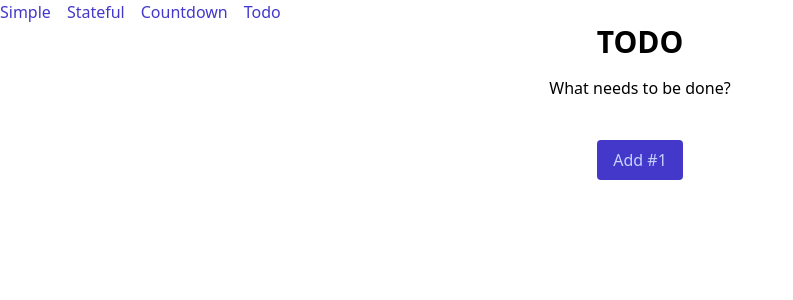
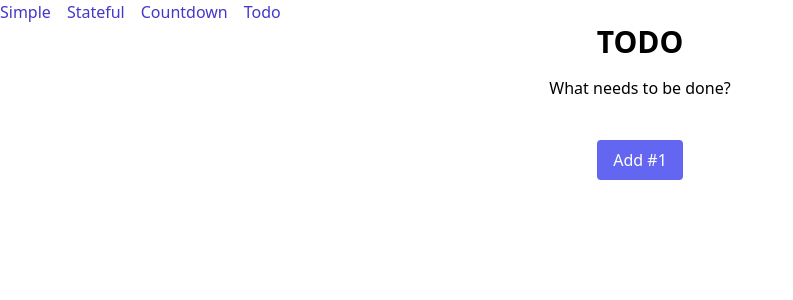
Before and after one commit to xXBricksquadXx/counter, a React (Create React App) app: page /todo in a window 1280 px wide. Shown: the top 300 px of the page, without its empty margins (0-793 px from the left). Built offline with nearby package versions, Linux system fonts and the light colour scheme.

Commit message:
:construction: Submit handler logging

```diff
--- a/src/components/Todo/index.js
+++ b/src/components/Todo/index.js
@@ -3,10 +3,16 @@ import { useState } from "react";
 const Todo = () => {
   const [todoList, setTodoList] = useState([]);
 
+  function handleSubmit(ev) {
+    ev.preventDefault();
+
+    console.log("submit");
+  }
+
   return (
     <main className="container mx-auto flex flex-col items-center">
       <h1 className="text-3xl font-bold uppercase">Todo</h1>
-      <form className="flex flex-col items-center mt-2">
+      <form className="flex flex-col items-center mt-2" onSubmit={handleSubmit}>
         <div className="flex flex-col items-center mt-2">
           <label htmlFor="todo">What needs to be done?</label>
           <input type="text" id="todo" />
@@ -14,7 +20,7 @@ const Todo = () => {
 
         <button
           type="submit"
-          className="bg-indigo-700 text-indigo-200 rounded mt-4 px-4 py-2"
+          className="bg-indigo-500 text-white rounded mt-4 px-4 py-2"
         >
           Add #{todoList.length + 1}
         </button>
```
